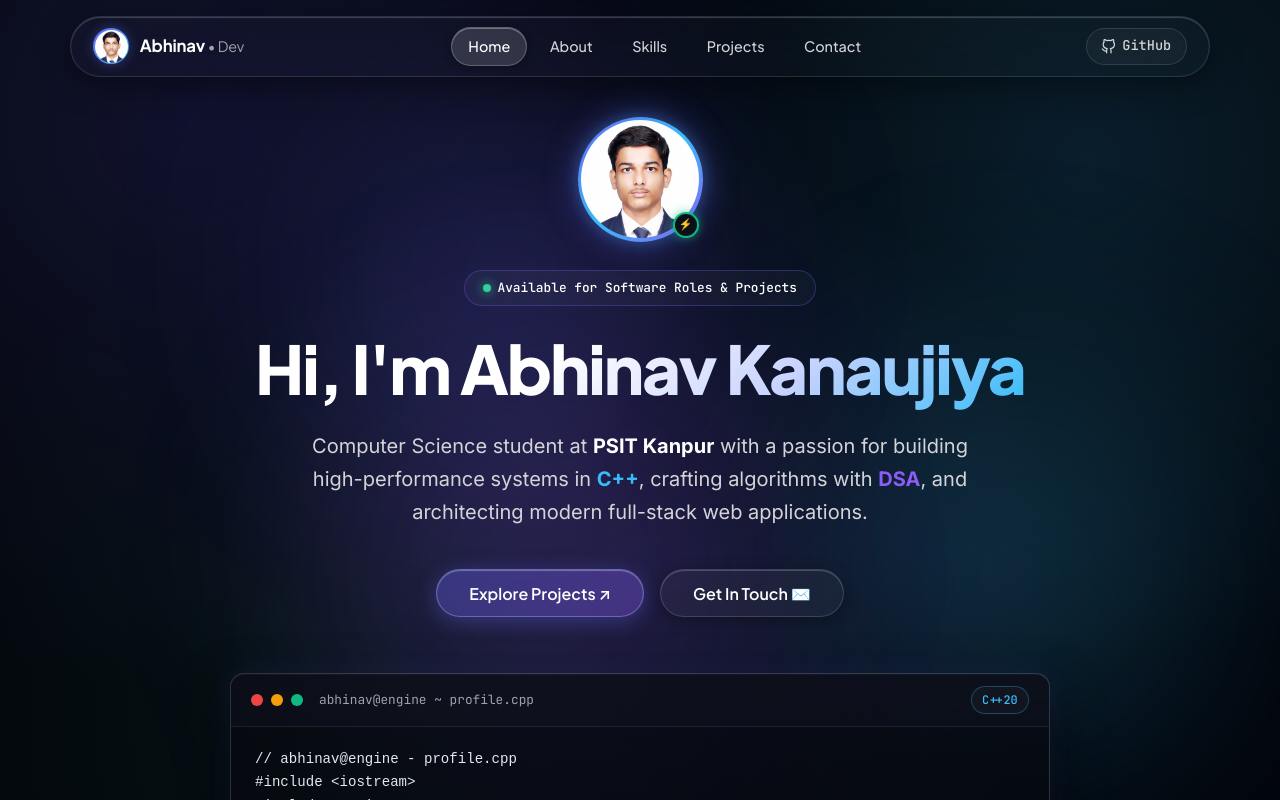
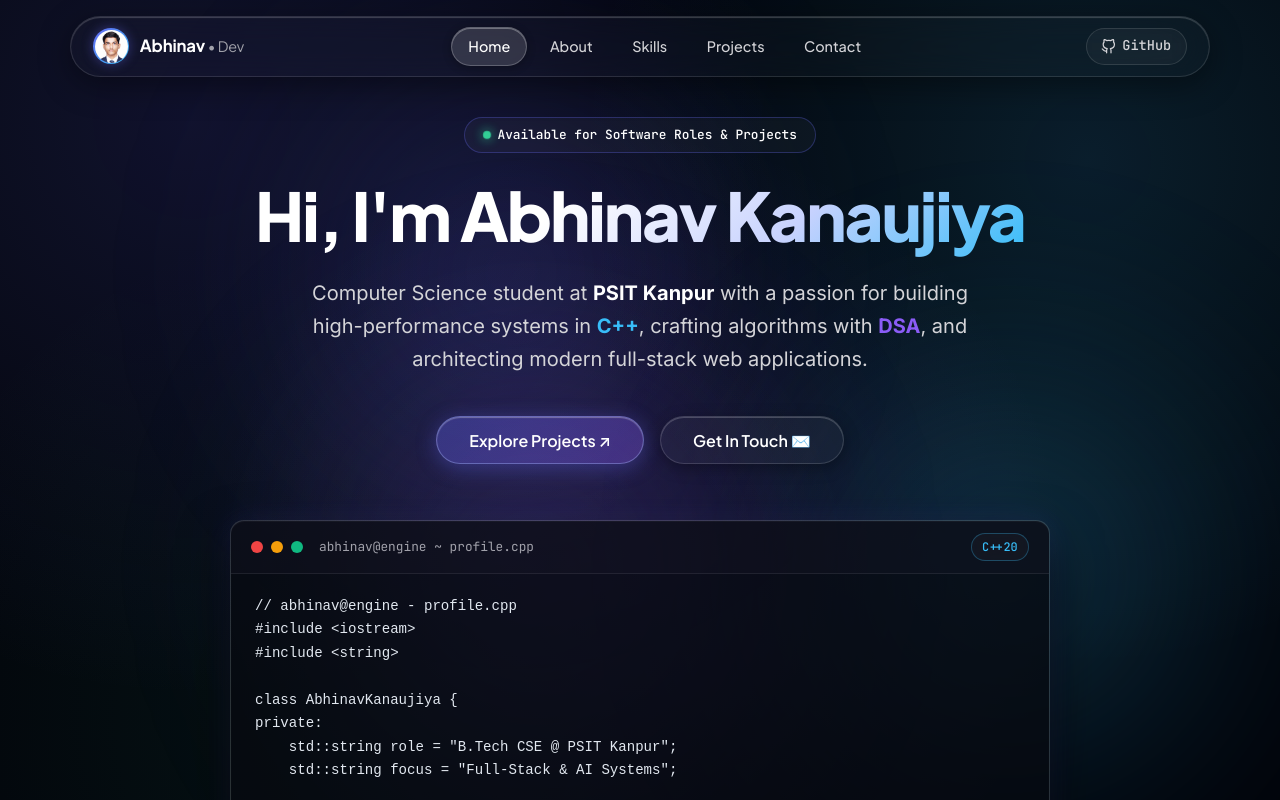
Before and after one commit to Abhinavkanaujiya101/My-Portfolio, a React (Vite) app: page /#/ in a window 1280 px wide. Shown: the top 800 px of the page. Built offline with nearby package versions, Linux system fonts and the light colour scheme.

Commit message:
Remove profile photo from Home page

```diff
--- a/src/pages/Home.jsx
+++ b/src/pages/Home.jsx
@@ -2,7 +2,6 @@ import React from 'react';
 import { Link } from 'react-router-dom';
 import SketchCard from '../components/SketchCard';
 import SketchButton from '../components/SketchButton';
-import profileImg from '../assets/profile.jpg';
 
 export default function Home() {
   const profileCppCode = `// abhinav@engine - profile.cpp
@@ -33,60 +32,8 @@ int main() {
     <div className="container" style={{ paddingTop: '3.5rem' }}>
       {/* Hero Header */}
       <div style={{ textAlign: 'center', maxWidth: '820px', margin: '0 auto 3.5rem' }} className="fade-in">
-        {/* Profile Avatar Badge */}
-        <div style={{ display: 'inline-flex', position: 'relative', marginBottom: '1.75rem' }}>
-          <div style={{
-            position: 'relative',
-            width: '125px',
-            height: '125px',
-            margin: '0 auto',
-          }}>
-            <div style={{
-              width: '100%',
-              height: '100%',
-              borderRadius: '50%',
-              padding: '3.5px',
-              background: 'linear-gradient(135deg, #6366f1 0%, #38bdf8 50%, #8b5cf6 100%)',
-              boxShadow: '0 0 35px rgba(99, 102, 241, 0.45), 0 0 15px rgba(56, 189, 248, 0.3)',
-              display: 'flex',
-              alignItems: 'center',
-              justifyContent: 'center',
-            }}>
-              <img
-                src={profileImg}
-                alt="Abhinav Kanaujiya"
-                style={{
-                  width: '100%',
-                  height: '100%',
-                  borderRadius: '50%',
-                  objectFit: 'cover',
-                  objectPosition: 'center top',
-                  display: 'block',
-                }}
-              />
-            </div>
-            <div style={{
-              position: 'absolute',
-              bottom: '4px',
-              right: '4px',
-              width: '26px',
-              height: '26px',
-              borderRadius: '50%',
-              background: '#0B0F19',
-              border: '2px solid #10B981',
-              display: 'flex',
-              alignItems: 'center',
-              justifyContent: 'center',
-              fontSize: '0.7rem',
-              boxShadow: '0 0 10px rgba(16, 185, 129, 0.6)',
-            }} title="Active & Available">
-              ⚡
-            </div>
-          </div>
-        </div>
-
         {/* Status Pill */}
-        <div style={{ display: 'flex', justifyContent: 'center', marginBottom: '1.5rem' }}>
+        <div style={{ display: 'inline-flex', marginBottom: '1.5rem' }}>
           <div className="glass-pill" style={{ padding: '0.45rem 1.1rem', borderColor: 'rgba(99, 102, 241, 0.3)' }}>
             <span className="status-dot" />
             <span style={{ color: 'var(--text-bright)' }}>Available for Software Roles & Projects</span>
```
